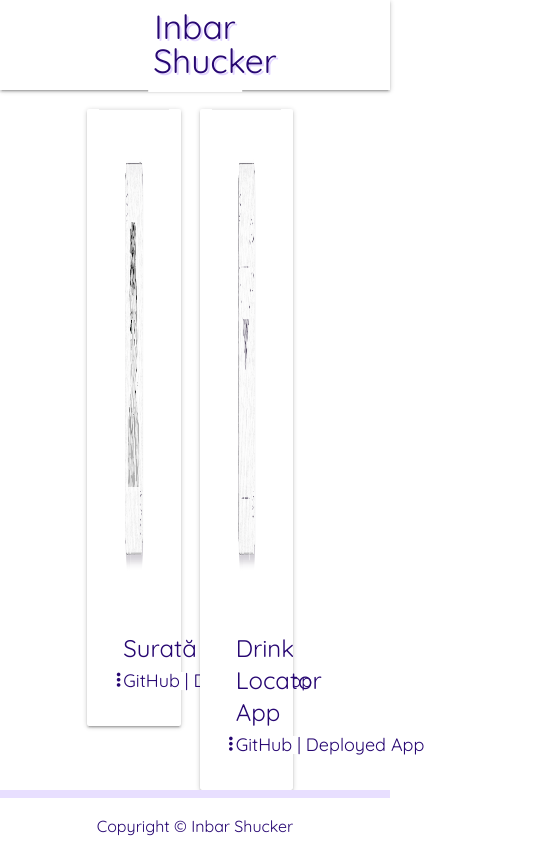
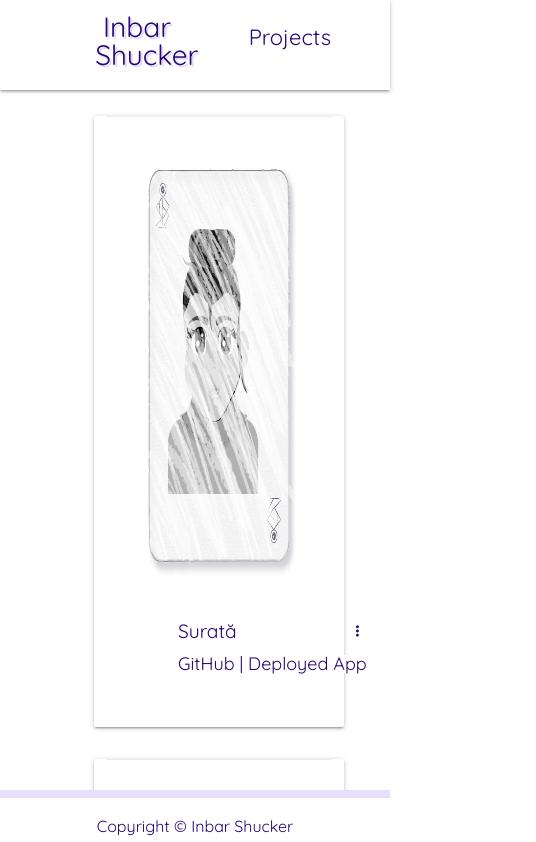
Before and after one commit to Inbary-s/Inbary-s.github.io, a React (Create React App) app in the folder client/: page /projects in a window 390 px wide. Shown: the top 842 px of the page, 536 px wide, since content can reach past the window. Built offline with nearby package versions, Linux system fonts and the light colour scheme.

Commit message:
fixed some css and responsiveness issues

```diff
--- a/client/public/assets/css/style.css
+++ b/client/public/assets/css/style.css
@@ -31,11 +31,13 @@ nav{
 .navbar-expand-lg {
     width: 100%;
 }
-.card .card-image .projects{
+.card .card-image .projects .card-acion{
     font-family: 'Quicksand', sans-serif !important;
     border: none;
     justify-content: center;
     width: 360 px;
+    padding: none;
+    border: none;
 }
 .card .card-reveal {
     padding: 30px;
@@ -44,8 +46,8 @@ nav{
     padding-top: 20px;
 }
 .row .col.s6 {
-    margin: 3%;
-    width: 30%;
+    margin: 1em;
+    width: 35%;
     border: none;
 }
 .row {
@@ -54,17 +56,28 @@ nav{
 }
 .card-title {
     font-family: 'Quicksand', sans-serif !important;
-    font-weight: 2000;
+    font-weight: 200;
     color: #270772;
     width: 80%;
+    font-size: 1.5em !important;
 }
+/* .project-title {
+    font-size: 0.1em !important;
+
+} */
 .card-content {
-    margin-bottom: 30px;
+    margin: 3em;
 }
 i {
     float: right;
-    right: 10px;
+    right: -2.5em;
     font-size: 70%;
+    margin-right: -3em;
+}
+.icon {
+    float: right;
+    right: 0;
+    margin: 2em;
 }
 p {
     font-family: 'Quicksand', sans-serif;
@@ -73,7 +86,7 @@ p {
     position: absolute;
     margin: 0 0 0 20px;
     width: 300px;
-    font-size: 26px;
+    /* font-size: 26px; */
 }
 .pAbout {
     position: relative;
@@ -167,10 +180,145 @@ h2 {
     -webkit-animation: bounce-top 0.9s 2 both;
     animation: bounce-top 0.9s 2 both;
 }
+
+/* Responsiveness */
+@media (max-width: 1498px) {
+    .card-title {
+        font-size: 1em !important;
+    }
+}
+@media (max-width: 1350px) {
+    .aboutMe {
+        position: relative;
+    }
+    #profilePic {
+        position: absolute;
+        float: left;
+        left: 25%;
+    }
+    #about {
+        position: relative;
+        top: 25em;
+        right: 14%;
+    }
+    .navbar-toggler {
+        margin: 6% 6% 12% 0;
+        background-color: #b291ff4b;
+        border: none;
+        color: white;
+    }
+    .navbar-toggler:selected, .navbar-toggler:focus, .navbar-toggler:active{
+        background-color: #b291ff;
+    }
+    .nav-item {
+        display: block;
+    }
+    .card-title {
+        font-size: .95em !important;
+    }
+}
+@media(max-width:1180px) {
+    .card-title {
+        font-size: 1.5em !important;
+    }
+    .row .col.col.s6{
+        width: 80%;
+    }
+    .card-image {
+        height: 80%;
+        width: 50%;
+        float: left;
+        position: relative;
+    }
+    .card-content {
+        left: 20em;
+        position: absolute;
+    }
+    p {
+        width: 12em;
+    }
+}
+
+
+@media (max-width: 991.98px) {
+    #profilePic {
+        position: relative;
+    }
+    .nav-item {
+        border: none;
+        padding-top: 10px;
+        display: block;
+    }
+    a.navbar-brand {
+        width: 50%;
+        display: block;
+        white-space:normal;
+        padding: 5px 5px 50px 5px;
+        line-height: 1.5;
+    }
+    .navbar {
+        padding: 2% 2% 15% 2%;
+    }
+    .navbar-toggler {
+        margin: 6% 6% 12% 0;
+        background-color: #b291ff4b;
+        border: none;
+        color: white;
+    }
+    .navbar-toggler:selected, .navbar-toggler:focus, .navbar-toggler:active{
+        background-color: #b291ff;
+    }
+    #about{
+        contain: layout;
+    }
+    .card-title {
+        font-size: 1.2em !important;
+    }
+    .card-content {
+        left: 18em;
+        position: absolute;
+        width: 14em;
+    }
+    p {
+        width: 12em;
+    }
+    .card-image {
+        width: 60%;
+    }
+}
+@media (max-width: 1026px) {
+    .image {
+        height: 80px;
+        width: 80px;
+        margin-left: 400px;
+    }
+    #profilePic {
+        position: relative;
+        height: 400px;
+        width: 400px;
+        margin-left: 35%;
+    }
+    nav {
+        height: 90px;
+    }
+    .nav-item {
+        display: block;
+    }
+    .card .card-image .projects {
+        margin: 2em;
+        font-size: 50%;
+    }
+    .navbar-toggler {
+        margin: 6% 6% 12% 0;
+        background-color: #b291ff4b;
+        border: none;
+        color: white;
+    }
+    .navbar-toggler:selected, .navbar-toggler:focus, .navbar-toggler:active{
+        background-color: #b291ff;
+    }
+}
 @media (max-width: 700px) {
-    #about {
-        position: fixed;
-    }
     .image {
         height: 80px;
         width: 80px;
@@ -178,23 +326,79 @@ h2 {
     }
     nav {
         height: 90px;
+        display: block;
+    }
+    .navbar-toggler {
+        margin: 6% 6% 12% 0;
+        background-color: #b291ff4b;
+        border: none;
+        color: white;
+    }
+    .navbar-toggler:selected, .navbar-toggler:focus, .navbar-toggler:active{
+        background-color: #b291ff;
+    }
+    .nav-item {
+        display: block;
+    }
+    .card-title {
+        font-size: 1.2em !important;
+    }
+    .card-content {
+        bottom: 0;
+        left:0;
+        width: 20em;
+        position: relative;
+    }
+    p {
+        width: 14em;
+    }
+    .card-image {
+        width: 100%;
     }
 }
-@media (max-width: 1026px) {
+@media (max-width: 560px) {
     #about {
-        position: fixed;
+        contain: layout;
     }
-    .image {
-        height: 80px;
-        width: 80px;
-        margin-left: 400px;
+    .navbar {
+        padding: 0 2% 120px 2%;
     }
-    nav {
-        height: 90px;
+    a.navbar-brand {
+        white-space: normal;
+        margin: 6% 6% 12% 0;
     }
-    .card .card-image .projects {
-        margin: 200px;
-        font-size: 50%;
+    #logo {
+        left: 3.5em;
+        font-size: 28px;
+        margin-top: 0.1em;
+    }
+    .letters {
+        font-size: 80%;
+    }
+    form {
+        width: 100%;
+        right: 0;
+    }
+    .navbar-toggler {
+        margin: 6% 6% 12% 0;
+        background-color: #b291ff4b;
+        border: none;
+        color: white;
+    }
+    .navbar-toggler:selected, .navbar-toggler:focus, .navbar-toggler:active{
+        background-color: #b291ff;
+    }
+    .nav-item {
+        display: block;
+    }
+    .card-content {
+        width: 14em;
+    }
+    .card-image {
+        width: 100%;
+    }
+    p {
+        width: 12em;
     }
 }
 
@@ -259,10 +463,6 @@ h3{
 p{
     font-size: 18px;
 }
-/* .aboutMe{
-    margin-top: 40px;
-    padding-top: 600em;
-} */
 #about{
     margin: 0;
 }
@@ -284,9 +484,6 @@ p{
 .btn:hover {
     background-color: #270772c4;
     color: white;
-}
-i {
-    margin-right: 20px;
 }
 i:hover {
     color: #270772c4;
@@ -312,51 +509,3 @@ textarea{
     width: 100;
     padding: 0;
 }
-@media (max-width: 991.98px) {
-    .nav-item {
-        border: none;
-        padding-top: 10px;
-    }
-    a.navbar-brand {
-        width: 50%;
-        display: block;
-        white-space:normal;
-        padding: 5px 5px 50px 5px;
-        line-height: 1.5;
-    }
-    .navbar {
-        padding: 2% 2% 15% 2%;
-    }
-    .navbar-toggler {
-        margin: 6% 6% 12% 0;
-        background-color: #b291ff4b;
-        border: none;
-        color: white;
-    }
-    .navbar-toggler:selected, .navbar-toggler:focus, .navbar-toggler:active{
-        background-color: #b291ff;
-    }
-    #about{
-        contain: layout;
-    }
-}
-@media (max-width: 596px) {
-    #about {
-        contain: layout;
-    }
-    .navbar {
-        padding: 0 2% 120px 2%;
-    }
-    a.navbar-brand {
-        white-space: normal;
-        margin: 6% 6% 12% 0;
-    }
-    .letters {
-        font-size: 80%;
-    }
-    form {
-        width: 100%;
-        right: 0;
-    }
-
-}
--- a/client/src/components/Nav.js
+++ b/client/src/components/Nav.js
@@ -5,8 +5,8 @@ export default () => {
 
     <nav>
         <div className="nav-wrapper">
-            <a href="/" className="brand-logo">Inbar Shucker</a>
-            <ul className="right hide-on-med-and-down">
+            <a href="/" className="brand-logo" id="logo">Inbar Shucker</a>
+            <ul className="right">
                 {/* <li><a href="/" className="nav-item">About</a></li> */}
                 <li><a href="/projects" className="nav-item">Projects</a></li>
             </ul>
--- a/client/src/components/Project.js
+++ b/client/src/components/Project.js
@@ -29,7 +29,7 @@ const Project = (props) => {
                 <p className="projectInfo">{props.data.dataTooltip}</p>
             </div>
             <div className="card-content">
-                <span className="card-title activator text-darken-4">{props.data.alt}<i className="fas fa-ellipsis-v"></i></span>
+                <span className="card-title project-title activator text-darken-4">{props.data.alt}<i className="fas fa-ellipsis-v"></i></span>
                 <p><a href={props.data.href}>GitHub</a> | <a href={props.data.deployedHref} className="deployed">Deployed App</a></p>
                 </div>
         </div>
--- a/client/src/pages/About.js
+++ b/client/src/pages/About.js
@@ -6,7 +6,7 @@ export default() => {
         <>
         <div className="row row-flex-wrap aboutMe">
             <div className="col s3 images profile-pic-flex-wrap">
-                <img src="assets/images/profile_sketch.png" width="400" height="400" className="img-fluid float-left image center-align" alt="Inbar's Profile photo"
+                <img src="assets/images/profile_sketch.png" width="400" height="400" className="img-fluid float-left image center-align" id="profilePic" alt="Inbar's Profile photo"
                 // style="position: relative; padding-right: 30px; z-index:1;"
                 />
             </div>
@@ -18,9 +18,9 @@ export default() => {
                 <h3>Check Me Out!</h3>
                 <p className="pAbout">Don’t hesitate to contact me! Together we can make anything happen!</p>
                 </div>
-                <h4><a href="https://www.linkedin.com/in/inbar-amber-shucker/" className="tooltipped" data-position="top" data-tooltip="LinkedIn!"><i className="fab fa-linkedin-in fa-2x"></i></a>
-                <a href="https://github.com/inbary-s" className="tooltipped" data-position="top" data-tooltip="GitHub!"> <i className="fab fa-github fa-2x"></i></a>
-                <a href="assets/inbar2020.pdf" target="blank" alt="Resume"className="tooltipped" data-position="top" data-tooltip="My Resume!" margin="10"><i className="fas fa-file fa-2x"></i></a></h4>
+                <h4><a href="https://www.linkedin.com/in/inbar-amber-shucker/" className="tooltipped" data-position="top" data-tooltip="LinkedIn!"><i className="fab fa-linkedin-in fa-2x icon"></i></a>
+                <a href="https://github.com/inbary-s" className="tooltipped" data-position="top" data-tooltip="GitHub!"> <i className="fab fa-github fa-2x icon"></i></a>
+                <a href="assets/inbar2020.pdf" target="blank" alt="Resume"className="tooltipped" data-position="top" data-tooltip="My Resume!" margin="10"><i className="fas fa-file fa-2x icon"></i></a></h4>
             </div>
         </div>
 
```
